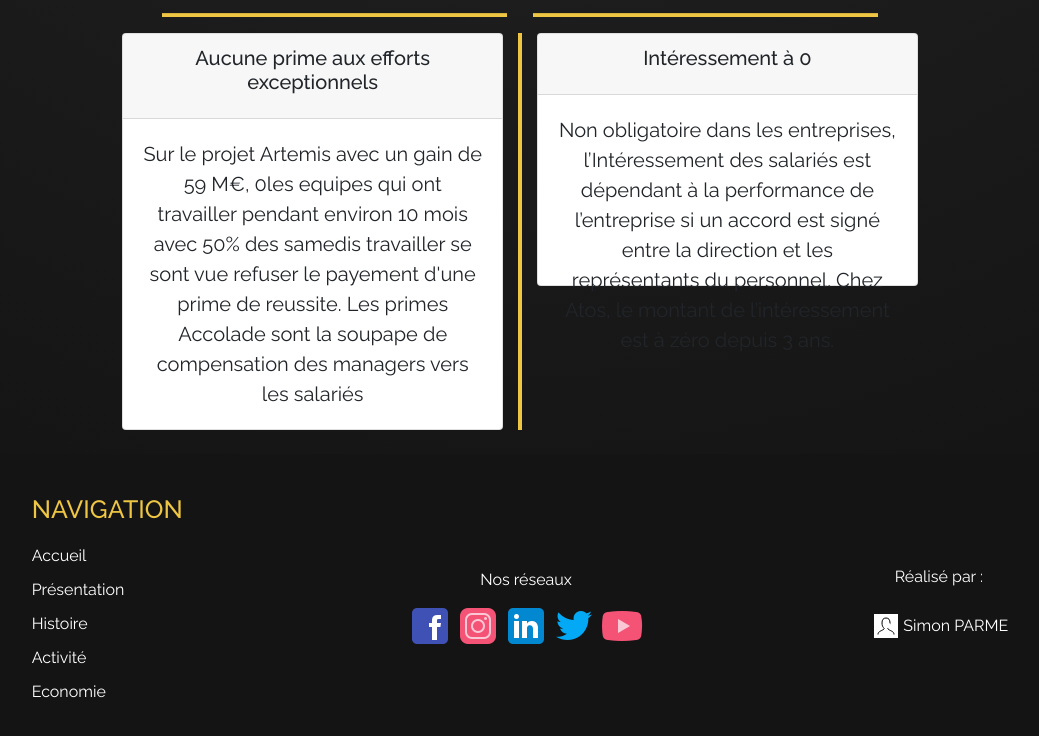
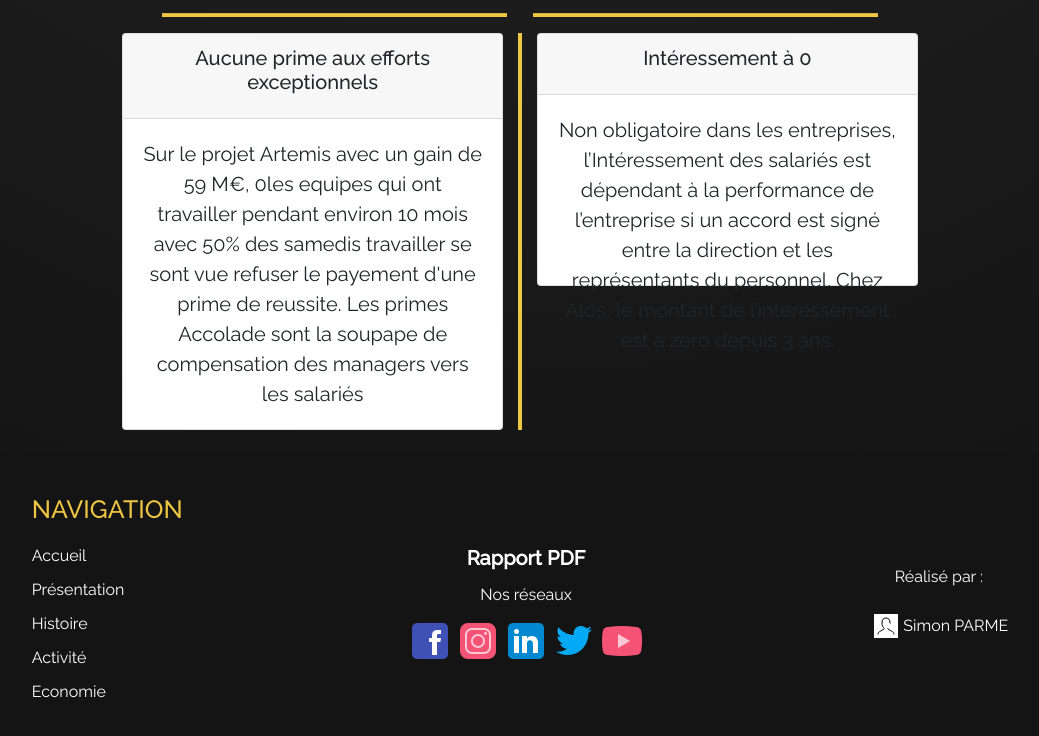
Before and after one commit to Mathis-Courvoisier/SAE1.05-06, a plain HTML site: page economie.html in a window 1280 px wide. Shown: the part 2021-2757 px from the top of the page, without its empty margins (120-1159 px from the left). Drawn offline with nearby package versions, Linux system fonts and the light colour scheme; a web font is replaced by a local one.

Commit message:
add rapport

```diff
--- a/economie.html
+++ b/economie.html
@@ -215,11 +215,13 @@
           <div class="person">
             <img src="./images/person-svgrepo-com(1).svg" alt="" class="person-icon">
             <li>Simon PARME</li>
-
         </ul>
       </div>
     </div>
     <div class="social-media">
+      <div style="font-weight: bold; font-size:20px;">
+        <a href="Mathis_COURVOISIER_rapport_economique_S1A2_G5.pdf" download> Rapport PDF </a>
+      </div>
       <div class="our-networks">Nos réseaux</div>
       <div class="social-media-icons">
 
```
Also changed, not shown: 1 other file.
